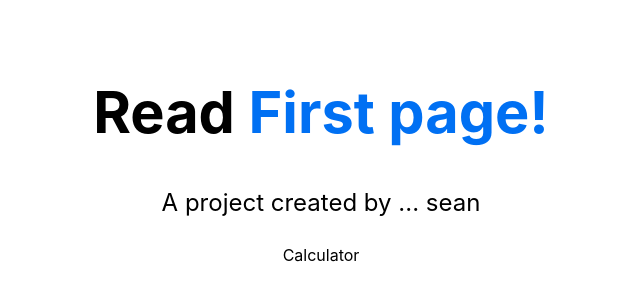
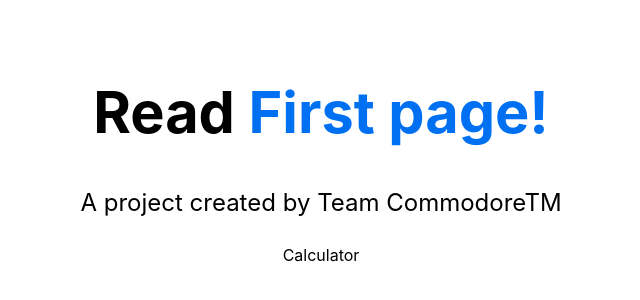
Before and after one commit to CharlottePaul11/NextJsApp, a Next.js app: page / in a window 1280 px wide. Shown: the part 228-528 px from the top of the page, without its empty margins (319-959 px from the left). Built offline with nearby package versions, Linux system fonts and the light colour scheme.

Commit message:
Trying more commits

```diff
--- a/pages/index.js
+++ b/pages/index.js
@@ -17,7 +17,7 @@ export default function Home() {
         </h1>
 
         <p className={styles.description}>
-          A project created by ... sean
+          A project created by Team CommodoreTM
         </p>
 
         <body>
```
